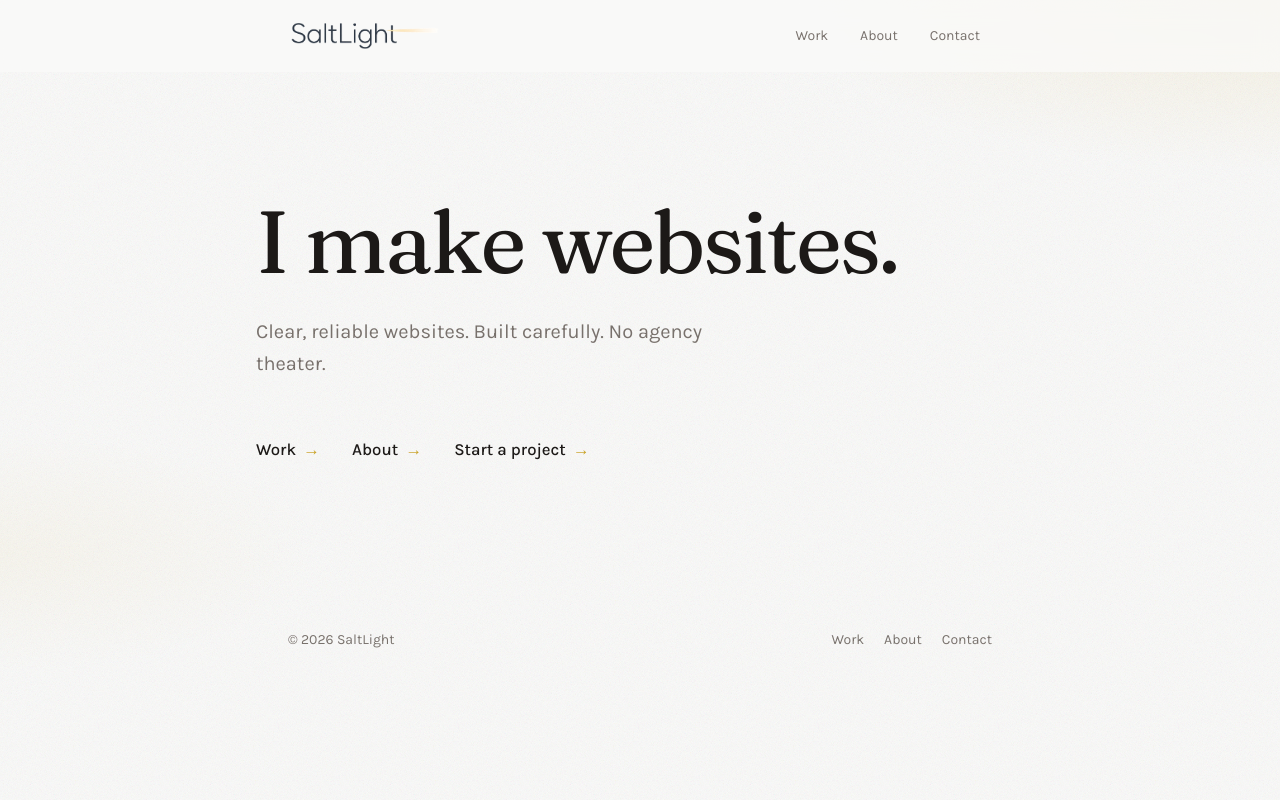
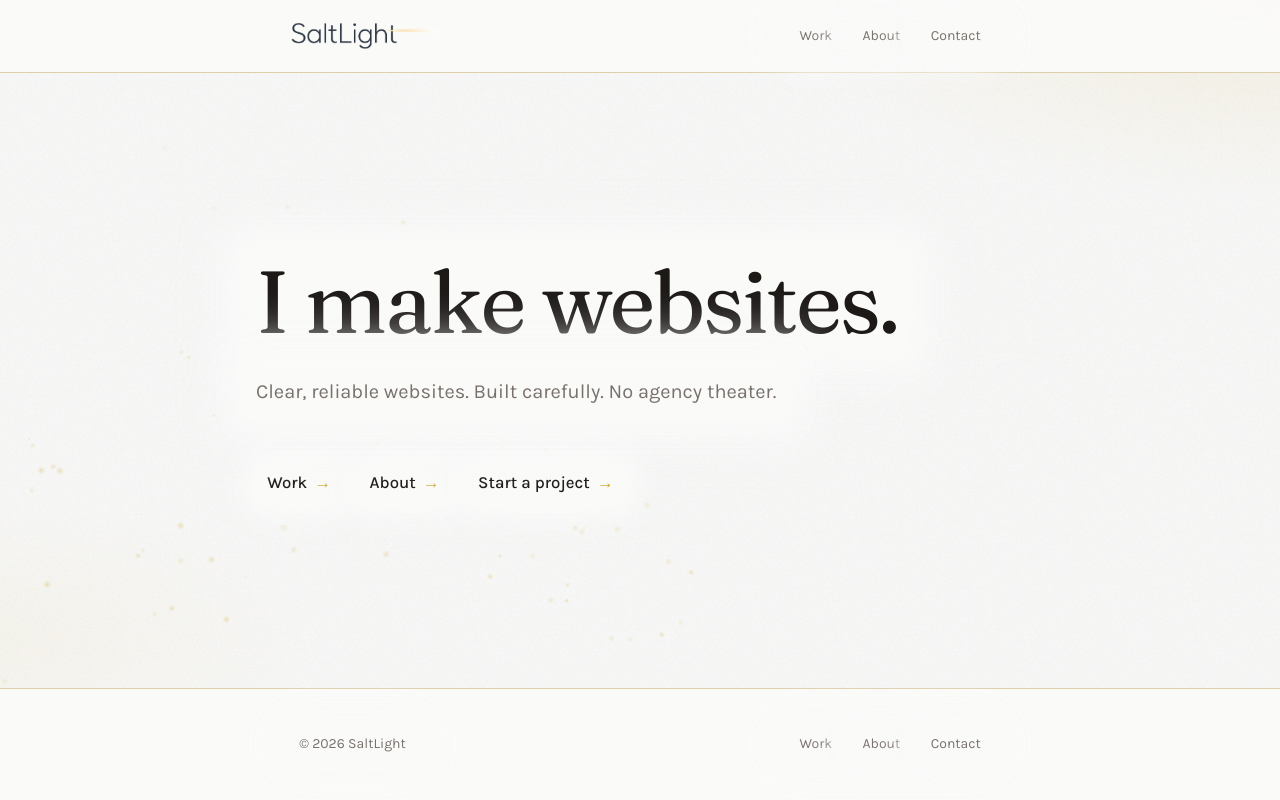
Before and after one commit to twig1337/saltlight, a Next.js app: page / in a window 1280 px wide. Built offline with nearby package versions, Linux system fonts and the light colour scheme; no server answers.

Commit message:
feat: golden ember field, content plates, sticky chrome
Add a dense small-ember canvas on the home hero, paper plates so type
stays readable over motion, force the footer to the viewport bottom via
grid shell, and hairline gold borders on header/footer.

```diff
--- a/app/globals.css
+++ b/app/globals.css
@@ -46,10 +46,13 @@
   }
 
   html {
+    height: 100%;
     scroll-behavior: smooth;
   }
 
   body {
+    min-height: 100%;
+    min-height: 100dvh;
     background-color: var(--background);
     color: var(--foreground);
     font-family: var(--font-body), ui-sans-serif, system-ui, sans-serif;
@@ -67,7 +70,7 @@
 .site-shell {
   position: relative;
   isolation: isolate;
-  min-height: 100%;
+  min-height: 100dvh;
   background-color: var(--background);
   background-image:
     radial-gradient(ellipse 70% 45% at 100% 0%, color-mix(in srgb, var(--gold) 11%, transparent), transparent 55%),
@@ -119,6 +122,30 @@
   inset: -24px 0;
   filter: blur(24px);
   opacity: 0.3;
+}
+
+
+/* Paper plates — motes pass behind readable surfaces */
+.plate {
+  position: relative;
+  z-index: 1;
+  width: fit-content;
+  max-width: 100%;
+  background-color: var(--background);
+  box-shadow:
+    0 0 0 10px var(--background),
+    0 0 28px 22px color-mix(in srgb, var(--background) 96%, transparent),
+    0 0 48px 36px color-mix(in srgb, var(--background) 72%, transparent);
+  border-radius: 0.2rem;
+}
+
+.plate-tight {
+  padding: 0.35rem 0.7rem;
+  border-radius: 9999px;
+  box-shadow:
+    0 0 0 4px var(--background),
+    0 0 18px 12px color-mix(in srgb, var(--background) 95%, transparent),
+    0 0 32px 20px color-mix(in srgb, var(--background) 70%, transparent);
 }
 
 /* Text-forward CTAs — Apple-like quiet links */
--- a/app/layout.tsx
+++ b/app/layout.tsx
@@ -38,9 +38,9 @@ export default function RootLayout({ children }: { children: React.ReactNode })
     <html lang="en" className={`${display.variable} ${body.variable} h-full antialiased`}>
       <body className="min-h-dvh font-sans">
         <UmamiScript />
-        <div className="site-shell flex min-h-dvh flex-col">
+        <div className="site-shell grid min-h-dvh grid-rows-[auto_minmax(0,1fr)_auto]">
           <SiteHeader />
-          <div className="flex min-h-0 flex-1 flex-col">{children}</div>
+          <div className="flex min-h-0 flex-col">{children}</div>
           <SiteFooter />
         </div>
       </body>
--- a/app/page.tsx
+++ b/app/page.tsx
@@ -1,30 +1,32 @@
+import { MoteField } from '@/components/mote-field';
 import { TransitionLink } from '@/components/transition-link';
 import { siteConfig } from '@/lib/site';
 
 export default function HomePage() {
   return (
-    <main className="flex flex-1 flex-col">
-      <section className="relative flex flex-1 flex-col justify-center px-6 py-24 sm:px-8 sm:py-32">
+    <main className="relative flex min-h-full flex-1 flex-col overflow-hidden">
+      <MoteField />
+      <section className="relative z-10 flex flex-1 flex-col justify-center px-6 py-24 sm:px-8 sm:py-32">
         <div
           className="light-ray ray-animate pointer-events-none absolute right-0 top-[42%] hidden opacity-70 sm:block"
           aria-hidden
         />
         <div className="relative mx-auto w-full max-w-3xl">
-          <h1 className="font-display text-[clamp(2.75rem,8vw,5.5rem)] leading-[0.95] tracking-tight text-ink reveal">
+          <h1 className="plate font-display text-[clamp(2.75rem,8vw,5.5rem)] leading-[0.95] tracking-tight text-ink reveal">
             I make websites.
           </h1>
-          <p className="mt-8 max-w-md text-lg leading-relaxed text-muted-foreground reveal reveal-d2 sm:text-xl">
+          <p className="plate mt-8 max-w-md text-lg leading-relaxed text-muted-foreground reveal reveal-d2 sm:text-xl">
             {siteConfig.description}
           </p>
 
-          <div className="mt-14 flex flex-col gap-4 sm:flex-row sm:flex-wrap sm:items-center sm:gap-x-8 sm:gap-y-3 reveal reveal-d3">
-            <TransitionLink href="/work" className="nav-link-lg">
+          <div className="mt-14 flex flex-col gap-3 sm:flex-row sm:flex-wrap sm:items-center sm:gap-x-4 sm:gap-y-3 reveal reveal-d3">
+            <TransitionLink href="/work" className="nav-link-lg plate plate-tight">
               Work
             </TransitionLink>
-            <TransitionLink href="/about" className="nav-link-lg">
+            <TransitionLink href="/about" className="nav-link-lg plate plate-tight">
               About
             </TransitionLink>
-            <TransitionLink href="/contact" className="nav-link-lg nav-link-lg-accent">
+            <TransitionLink href="/contact" className="nav-link-lg nav-link-lg-accent plate plate-tight">
               Start a project
             </TransitionLink>
           </div>
--- /dev/null
+++ b/components/mote-field.tsx
@@ -0,0 +1,189 @@
+'use client';
+
+import { useEffect, useRef } from 'react';
+
+type Mote = {
+  x: number;
+  y: number;
+  vx: number;
+  vy: number;
+  r: number;
+  life: number;
+  maxLife: number;
+  glow: number;
+  drift: number;
+  wobble: number;
+  wobbleSpeed: number;
+};
+
+function spawn(w: number, h: number): Mote {
+  const maxLife = 2.8 + Math.random() * 3.8;
+  return {
+    // Embers lift from a wide bottom-left bed of coals
+    x: -12 + Math.random() * w * 0.55,
+    y: h * (0.72 + Math.random() * 0.38),
+    vx: 6 + Math.random() * 22,
+    vy: -(28 + Math.random() * 55),
+    r: 0.28 + Math.random() * 0.7,
+    life: 0,
+    maxLife,
+    glow: 0.4 + Math.random() * 0.6,
+    drift: (Math.random() - 0.5) * 18,
+    wobble: Math.random() * Math.PI * 2,
+    wobbleSpeed: 1.2 + Math.random() * 2.4,
+  };
+}
+
+export function MoteField() {
+  const canvasRef = useRef<HTMLCanvasElement>(null);
+
+  useEffect(() => {
+    const canvas = canvasRef.current;
+    if (!canvas || window.matchMedia('(prefers-reduced-motion: reduce)').matches) return;
+
+    const ctx = canvas.getContext('2d', { alpha: true });
+    if (!ctx) return;
+
+    let raf = 0;
+    let running = true;
+    let last = performance.now();
+    let w = 0;
+    let h = 0;
+    let dpr = 1;
+    const motes: Mote[] = [];
+    let spawnAcc = 0;
+
+    const resize = () => {
+      const parent = canvas.parentElement;
+      if (!parent) return;
+      const rect = parent.getBoundingClientRect();
+      dpr = Math.min(window.devicePixelRatio || 1, 2);
+      w = Math.max(1, Math.floor(rect.width));
+      h = Math.max(1, Math.floor(rect.height));
+      canvas.width = Math.floor(w * dpr);
+      canvas.height = Math.floor(h * dpr);
+      canvas.style.width = `${w}px`;
+      canvas.style.height = `${h}px`;
+      ctx.setTransform(dpr, 0, 0, dpr, 0, 0);
+    };
+
+    const ro = new ResizeObserver(resize);
+    if (canvas.parentElement) ro.observe(canvas.parentElement);
+    resize();
+    requestAnimationFrame(resize);
+
+    for (let i = 0; i < 40; i++) {
+      const m = spawn(w, h);
+      m.life = Math.random() * m.maxLife * 0.85;
+      m.x += m.vx * m.life * 0.35;
+      m.y += m.vy * m.life * 0.35;
+      motes.push(m);
+    }
+
+    const tick = (now: number) => {
+      if (!running) return;
+      const dt = Math.min(0.05, (now - last) / 1000);
+      last = now;
+
+      // Dense ember bed
+      const target = Math.round(Math.min(140, Math.max(55, (w * h) / 11000)));
+      spawnAcc += dt;
+      while (motes.length < target && spawnAcc > 0.02) {
+        motes.push(spawn(w, h));
+        spawnAcc -= 0.02 + Math.random() * 0.03;
+      }
+      if (motes.length >= target) spawnAcc = Math.min(spawnAcc, 0.2);
+
+      ctx.clearRect(0, 0, w, h);
+
+      for (let i = motes.length - 1; i >= 0; i--) {
+        const m = motes[i];
+        m.life += dt;
+        if (m.life >= m.maxLife) {
+          motes.splice(i, 1);
+          continue;
+        }
+
+        const t = m.life / m.maxLife;
+        // Quick birth, long glow, short hot burn-out
+        let alpha: number;
+        if (t < 0.08) alpha = t / 0.08;
+        else if (t < 0.65) alpha = 1;
+        else if (t < 0.82) alpha = 1 + ((t - 0.65) / 0.17) * 0.7;
+        else alpha = Math.max(0, 1 - (t - 0.82) / 0.18);
+        alpha *= 0.42 * m.glow;
+
+        m.wobble += m.wobbleSpeed * dt;
+        m.vx += (m.drift + Math.sin(m.wobble) * 14) * dt * 0.2;
+        m.x += m.vx * dt;
+        m.y += m.vy * dt;
+        // Buoyancy then settle like cooling ash
+        m.vy += (-6 + t * 14) * dt;
+
+        if (m.x > w + 30 || m.y < -30 || m.y > h + 40) {
+          motes.splice(i, 1);
+          continue;
+        }
+
+        const burn = t > 0.65 && t < 0.86 ? 1 + (t - 0.65) * 1.4 : 1;
+        const radius = m.r * burn;
+
+        ctx.save();
+        ctx.globalCompositeOperation = 'lighter';
+
+        // Soft halo — small, ember-like
+        ctx.globalAlpha = Math.min(0.55, alpha * 0.85);
+        const halo = ctx.createRadialGradient(m.x, m.y, 0, m.x, m.y, radius * 4.5);
+        halo.addColorStop(0, 'rgba(255, 228, 150, 0.9)');
+        halo.addColorStop(0.35, 'rgba(201, 162, 39, 0.45)');
+        halo.addColorStop(1, 'rgba(201, 162, 39, 0)');
+        ctx.fillStyle = halo;
+        ctx.beginPath();
+        ctx.arc(m.x, m.y, radius * 4.5, 0, Math.PI * 2);
+        ctx.fill();
+
+        // Hot pin core
+        ctx.globalAlpha = Math.min(0.9, alpha * 1.35);
+        ctx.fillStyle =
+          t > 0.68 && t < 0.84 ? 'rgba(255, 248, 220, 1)' : 'rgba(232, 196, 90, 0.95)';
+        ctx.beginPath();
+        ctx.arc(m.x, m.y, Math.max(0.35, radius * 0.7), 0, Math.PI * 2);
+        ctx.fill();
+        ctx.restore();
+      }
+
+      raf = requestAnimationFrame(tick);
+    };
+
+    const onVisibility = () => {
+      if (document.hidden) {
+        running = false;
+        cancelAnimationFrame(raf);
+      } else if (!running) {
+        running = true;
+        last = performance.now();
+        raf = requestAnimationFrame(tick);
+      }
+    };
+
+    window.addEventListener('resize', resize);
+    document.addEventListener('visibilitychange', onVisibility);
+    raf = requestAnimationFrame(tick);
+
+    return () => {
+      running = false;
+      cancelAnimationFrame(raf);
+      ro.disconnect();
+      window.removeEventListener('resize', resize);
+      document.removeEventListener('visibilitychange', onVisibility);
+    };
+  }, []);
+
+  return (
+    <canvas
+      ref={canvasRef}
+      className="pointer-events-none absolute inset-0 z-0 h-full w-full"
+      aria-hidden
+    />
+  );
+}
--- a/components/site-footer.tsx
+++ b/components/site-footer.tsx
@@ -3,15 +3,15 @@ import { siteConfig } from '@/lib/site';
 
 export function SiteFooter() {
   return (
-    <footer className="mt-auto shrink-0">
+    <footer className="relative z-20 shrink-0 border-t border-[color-mix(in_srgb,var(--gold)_32%,var(--border))] bg-background/95 backdrop-blur-md">
       <div className="mx-auto flex max-w-3xl flex-col gap-4 px-6 py-10 text-sm text-muted-foreground sm:flex-row sm:items-center sm:justify-between sm:px-8">
-        <p>© {new Date().getFullYear()} {siteConfig.name}</p>
-        <nav className="flex flex-wrap gap-x-5 gap-y-2" aria-label="Footer">
+        <p className="plate plate-tight">© {new Date().getFullYear()} {siteConfig.name}</p>
+        <nav className="flex flex-wrap gap-x-2 gap-y-2" aria-label="Footer">
           {siteConfig.nav.map((l) => (
             <TransitionLink
               key={l.href}
               href={l.href}
-              className="transition-colors duration-200 hover:text-foreground"
+              className="plate plate-tight transition-colors duration-200 hover:text-foreground"
             >
               {l.label}
             </TransitionLink>
--- a/components/site-header.tsx
+++ b/components/site-header.tsx
@@ -5,7 +5,7 @@ import { siteConfig } from '@/lib/site';
 
 export function SiteHeader() {
   return (
-    <header className="sticky top-0 z-40 bg-[color-mix(in_srgb,var(--background)_78%,transparent)] backdrop-blur-md">
+    <header className="sticky top-0 z-40 border-b border-[color-mix(in_srgb,var(--gold)_32%,var(--border))] bg-background/95 backdrop-blur-md">
       <div className="mx-auto flex max-w-3xl items-center justify-between gap-6 px-6 py-5 sm:px-8">
         <TransitionLink
           href="/"
--- a/components/site-nav.tsx
+++ b/components/site-nav.tsx
@@ -17,7 +17,7 @@ export function SiteNav({ className }: { className?: string }) {
             key={l.href}
             href={l.href}
             className={cn(
-              'relative rounded-full px-3 py-1.5 text-sm transition-colors duration-200',
+              'plate plate-tight relative text-sm transition-colors duration-200',
               active ? 'text-foreground' : 'text-muted-foreground hover:text-foreground',
             )}
             aria-current={active ? 'page' : undefined}
```
